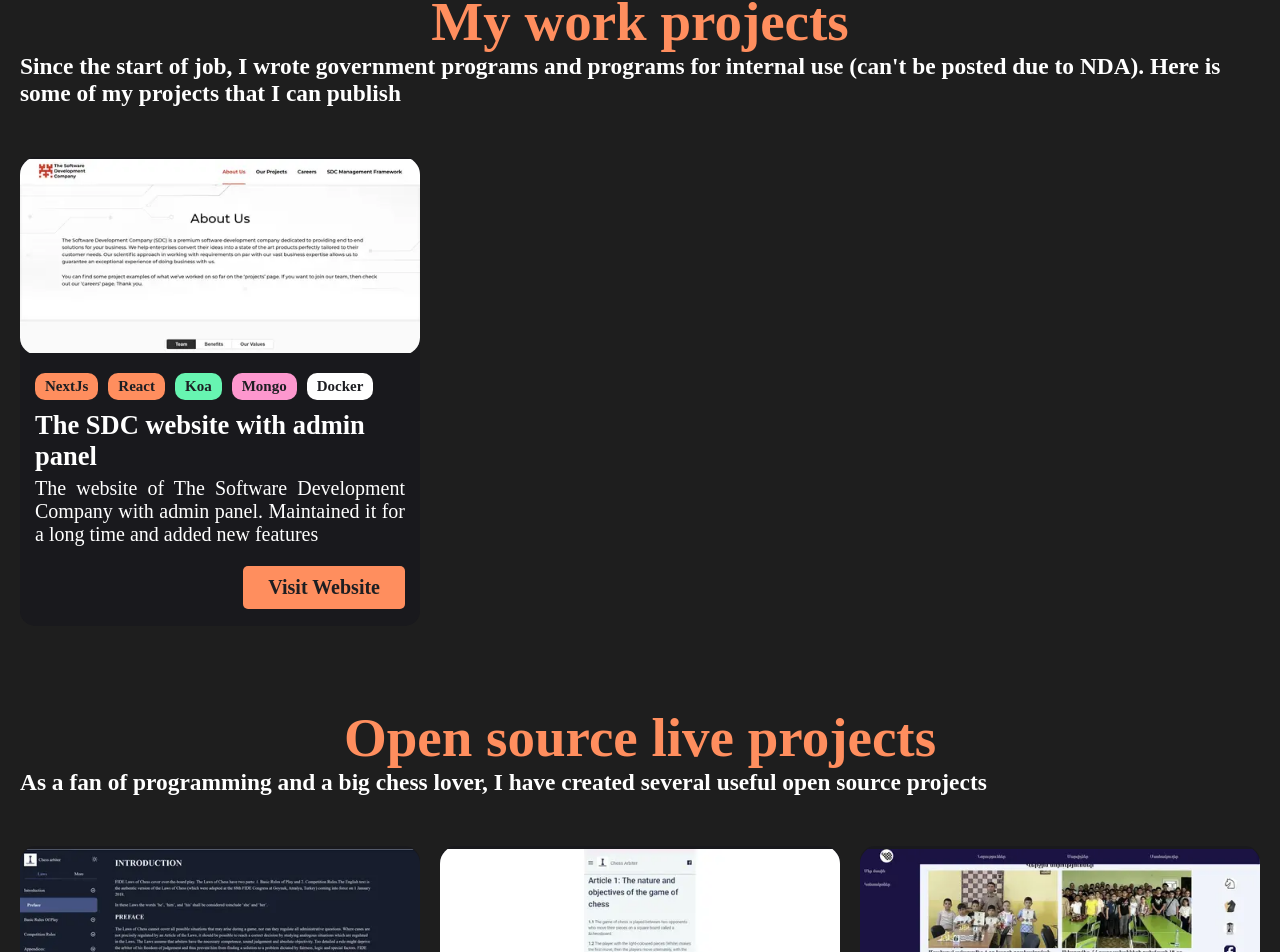
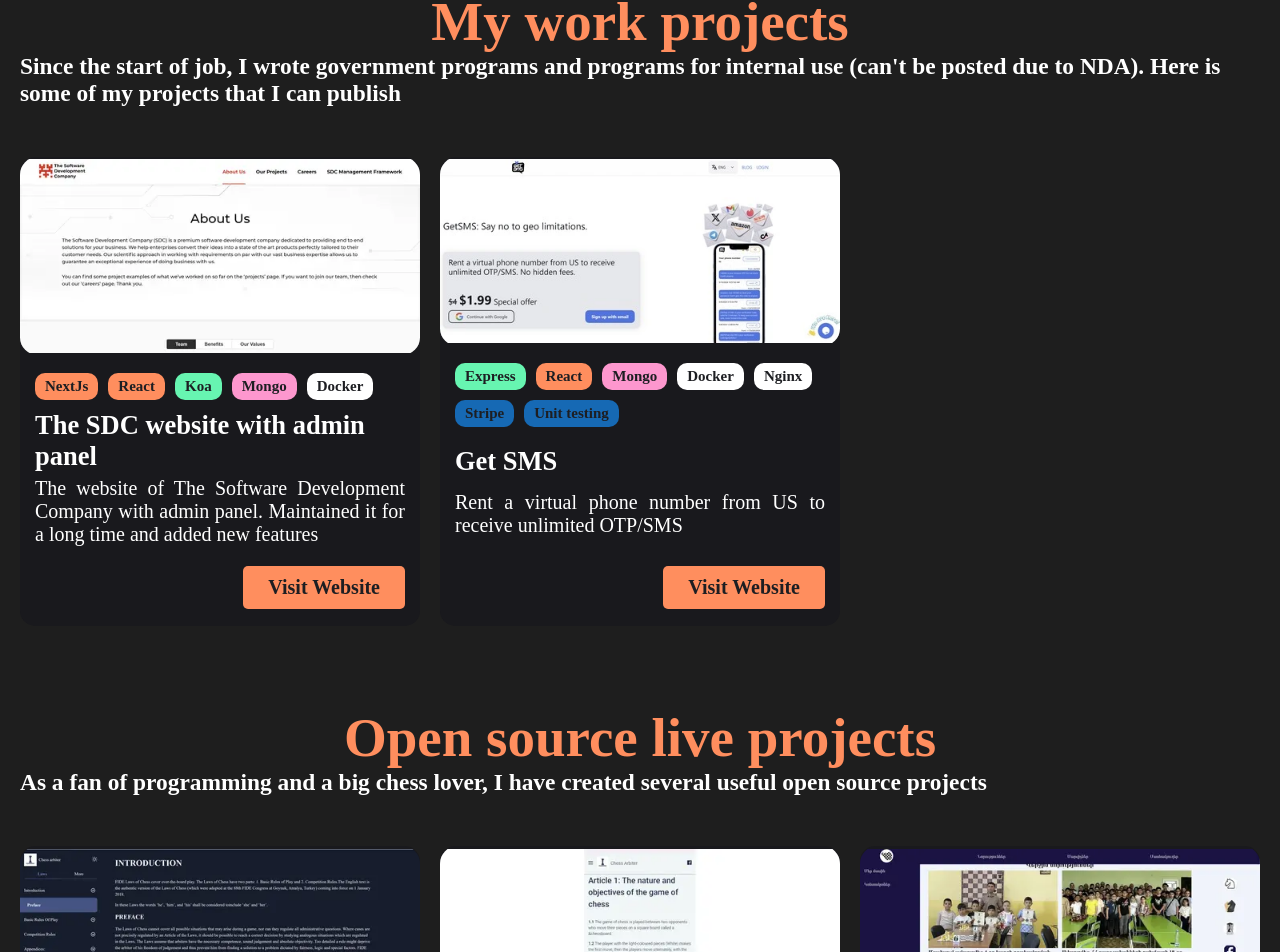
Before and after one commit to ArtyomSukiasyan/portfolio, a Next.js app: page / in a window 1280 px wide. Shown: the part 2300-3252 px from the top of the page. Built offline with nearby package versions, Linux system fonts and the light colour scheme.

Commit message:
feat: add getSMS

```diff
--- a/src/components/sections/projects/Projects.module.css
+++ b/src/components/sections/projects/Projects.module.css
@@ -53,8 +53,14 @@
   background-color: var(--white);
 }
 
+.role[data-role="Stripe"],
+.role[data-role="Unit testing"] {
+  background-color: var(--blue);
+}
+
 .role[data-role="Strapi (Koa + React)"],
 .role[data-role="Koa"],
+.role[data-role="Express"],
 .role[data-role="JS"] {
   background-color: var(--green);
 }
--- a/src/constants/project/projects.ts
+++ b/src/constants/project/projects.ts
@@ -7,6 +7,7 @@ import ticTacToeEngineImg from "../../../public/images/tic-tac-toe-engine.webp";
 import game2048Img from "../../../public/images/2048.webp";
 import mineSweeperImg from "../../../public/images/MineSweeper.webp";
 import sdcImg from "../../../public/images/sdc.webp";
+import getSmsImg from "../../../public/images/getSMS.webp";
 import { IProject } from "../../models/project";
 
 export const JOB_PROJECTS: IProject[] = [
@@ -16,6 +17,21 @@ export const JOB_PROJECTS: IProject[] = [
     image: sdcImg,
     roles: ["NextJs", "React", "Koa", "Mongo", "Docker"],
     href: "https://sdc.am",
+  },
+  {
+    title: "Get SMS",
+    text: "Rent a virtual phone number from US to receive unlimited OTP/SMS",
+    image: getSmsImg,
+    roles: [
+      "Express",
+      "React",
+      "Mongo",
+      "Docker",
+      "Nginx",
+      "Stripe",
+      "Unit testing",
+    ],
+    href: "https://get-sms.app",
   },
 ];
 
```
Also changed, not shown: public/images/getSMS.webp (added).
